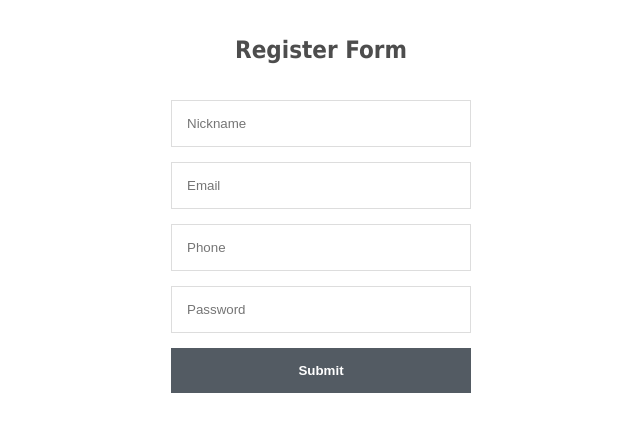
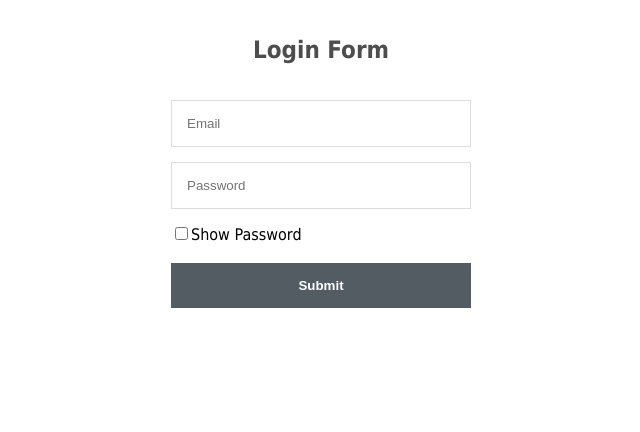
Before and after one commit to Asif-Mammadov/codenamesBackend, a website: page views/account/login.html in a window 1280 px wide. Shown: the whole page, without its empty margins (319-959 px from the left). Drawn offline with Linux system fonts and the light colour scheme.

Commit message:
Update of login page

```diff
--- a/views/account/login.html
+++ b/views/account/login.html
@@ -2,27 +2,28 @@
 <html>
 	<head>
 		<meta charset="utf-8">
-		<title>Register Form</title>
+		<title>Login</title>
 		<style>
-		.register-form {
+		.login-form {
 			width: 300px;
 			margin: 0 auto;
 			font-family: Tahoma, Geneva, sans-serif;
 		}
-		.register-form h1 {
+		.login-form h1 {
 			text-align: center;
 			color: #4d4d4d;
 			font-size: 24px;
 			padding: 20px 0 20px 0;
 		}
-		.register-form input[type="text"] {
+		.login-form input[type="password"],
+		.login-form input[type="text"] {
 			width: 100%;
 			padding: 15px;
 			border: 1px solid #dddddd;
 			margin-bottom: 15px;
 			box-sizing:border-box;
 		}
-		.register-form input[type="submit"] {
+		.login-form input[type="submit"] {
 			width: 100%;
 			padding: 15px;
 			background-color: #535b63;
@@ -35,15 +36,21 @@
 		</style>
 	</head>
 	<body>
-		<div class="register-form">
-			<h1>Register Form</h1>
-			<form action="registered" method="POST">
-				<input type="text" name="name" placeholder="Nickname" required>
+		<div class="login-form">
+			<h1>Login Form</h1>
+			<form action="auth" method="POST">
 				<input type="text" name="email" placeholder="Email" required>
-                <input type="text" name="phone" placeholder="Phone">
-				<input type="text" name="password" placeholder="Password" required>
+				<input type="password" id="pswd" name="password" placeholder="Password" required>
+				<input type="checkbox" onclick="myFunction()">Show Password<br><br>
 				<input type="submit">
 			</form>
 		</div>
+		<script>
+			function myFunction() {
+				var x = document.getElementById("pswd");
+				if(x.type === "password") x.type = "text";
+				else x.type = "password";
+			}
+		</script>
 	</body>
 </html>
```
